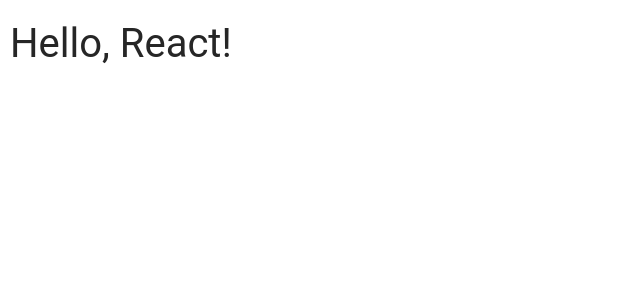
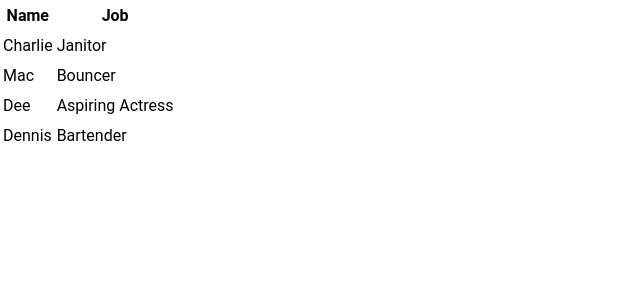
Before and after one commit to mowoolli/react-getting-started, a React (Create React App) app: page / in a window 1280 px wide. Shown: the top 300 px of the page, without its empty margins (0-640 px from the left). Built offline with nearby package versions, Linux system fonts and the light colour scheme.

Commit message:
Add a table to the app

```diff
--- a/src/App.js
+++ b/src/App.js
@@ -1,10 +1,11 @@
 import React, { Component } from 'react';
+import Table from './Table';
 
 class App extends Component {
   render() {
     return (
-      <div className="App">
-        <h1>Hello, React!</h1>
+      <div className="container">
+        <Table />
       </div>
     )
   }
--- /dev/null
+++ b/src/Table.js
@@ -0,0 +1,15 @@
+import React, { Component } from 'react';
+
+class Table extends Component {
+  render() {
+    return (
+      <table><thead><tr><th>Name</th><th>Job</th></tr></thead>
+        <tbody><tr><td>Charlie</td><td>Janitor</td></tr>
+          <tr><td>Mac</td><td>Bouncer</td></tr>
+          <tr><td>Dee</td><td>Aspiring Actress</td></tr>
+          <tr><td>Dennis</td><td>Bartender</td></tr></tbody></table>
+    )
+  }
+}
+
+export default Table
```
